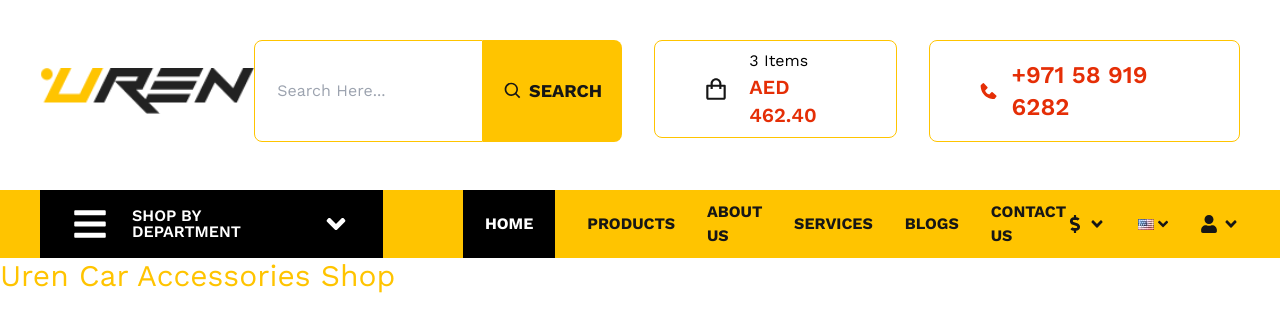
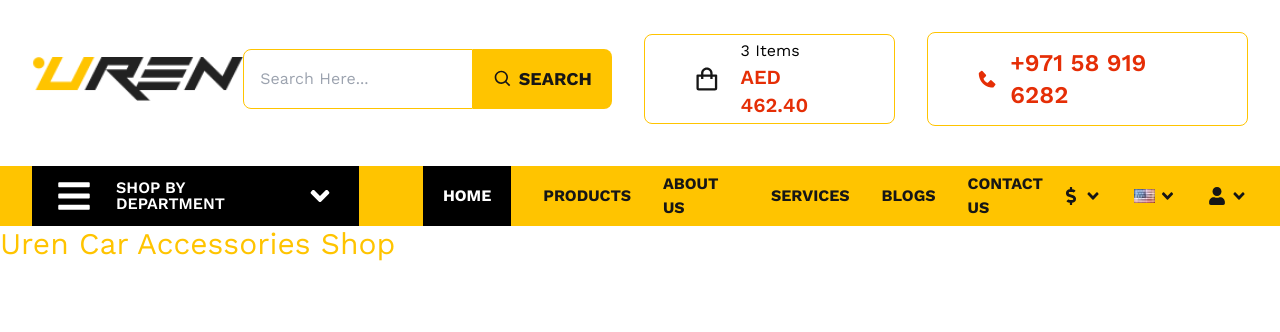
Before and after one commit to shahjalalhazari/Uren-Car-Accessories-Shop, a Next.js app: page / in a window 1280 px wide. Shown: the top 332 px of the page. Built offline with nearby package versions, Linux system fonts and the light colour scheme.

Commit message:
Fixed some bugs of Navbar.

```diff
--- a/src/components/shared/navbar/BottomNavbar.jsx
+++ b/src/components/shared/navbar/BottomNavbar.jsx
@@ -14,7 +14,7 @@ const BottomNavbar = ({ navItems, categories }) => {
       {/* NAVBAR BOTTOM PART FOR LARGE DEVICES */}
       <div className="lg-bottom-nav">
         {/* Category Menu  */}
-        <div className="flex items-center gap-x-20">
+        <div className="flex items-center gap-x-16">
           <div className="relative group dropdown">
             <div className="categories-list-heading">
               <FaBars className="text-4xl" />
@@ -49,7 +49,8 @@ const BottomNavbar = ({ navItems, categories }) => {
             {navItems.map((item) => (
               <Link
                 className={`main-nav-items ${
-                  pathname === item.path && "text-base-100 bg-dark p-[22px]"
+                  pathname === item.path &&
+                  "text-base-100 bg-dark py-[18px] px-5"
                 }`}
                 key={item.path}
                 href={item.path}
--- a/src/components/shared/navbar/TopNavbar.jsx
+++ b/src/components/shared/navbar/TopNavbar.jsx
@@ -20,13 +20,13 @@ const TopNavbar = ({ navItems, categories }) => {
       <div className="lg-top-nav">
         <Link href="/">
           <Image
-            width={"230"}
+            width={"220"}
             height={"40"}
             src="/images/menu/logo/2.png"
             alt="Uren's Logo"
           />
         </Link>
-        <ul className="flex gap-8">
+        <ul className="flex gap-8 items-center">
           <form className="flex">
             <input
               type="text"
@@ -88,7 +88,7 @@ const TopNavbar = ({ navItems, categories }) => {
 
           {/* Phone Number */}
           <Link href="tel://971589196282">
-            <div className="nav-phone-num px-12">
+            <div className="nav-phone-num">
               <BiSolidPhone />
               +971 58 919 6282
             </div>
@@ -135,12 +135,11 @@ const TopNavbar = ({ navItems, categories }) => {
               {/* Menu Items */}
               <ul className="sidebar-nav-list">
                 {navItems.map((item) => (
-                  <li>
+                  <li key={item.path}>
                     <Link
                       className={`font-semibold uppercase ${
                         pathname === item.path && "text-secondary"
                       }`}
-                      key={item.path}
                       href={item.path}
                       onClick={() => setNavbarOpen(false)}
                     >
@@ -280,12 +279,11 @@ const TopNavbar = ({ navItems, categories }) => {
                 {/* Menu Items */}
                 <ul className="sidebar-nav-list">
                   {navItems.map((item) => (
-                    <li>
+                    <li key={item.path}>
                       <Link
                         className={`font-semibold uppercase ${
                           pathname === item.path && "text-secondary"
                         }`}
-                        key={item.path}
                         href={item.path}
                         onClick={() => setNavbarOpen(false)}
                       >
--- a/src/components/shared/navbar/navbar.css
+++ b/src/components/shared/navbar/navbar.css
@@ -38,10 +38,10 @@
     @apply text-xl text-[#999] p-5;
 }
 .sidebar-nav-list {
-    @apply space-y-2 text-[#999] font-semibold mt-8 mx-8;
+    @apply space-y-4 text-[#999] font-semibold mt-8 mx-8;
 }
 .nav-phone-num {
-    @apply flex items-center justify-center gap-3 border border-primary py-2.5 text-xl font-semibold text-secondary;
+    @apply flex items-center justify-center gap-3 border border-primary py-2.5 text-lg font-semibold text-secondary;
 }
 
 /* NAVBAR BOTTOM PART FOR SMALL DEVICES */
@@ -84,9 +84,16 @@
     .md-top-nav {
         @apply flex items-center justify-between p-8 pb-10;
     }
+    .nav-cart-btn {
+        @apply border border-primary py-1 flex gap-5 items-center px-8;
+    }
+
+    .nav-phone-num {
+        @apply px-8;
+    }
     /* NAVBAR BOTTOM PART FOR MEDIUM DEVICES */
     .md-bottom-nav {
-        @apply bg-primary px-8 py-6 flex gap-x-8 items-center;
+        @apply bg-primary px-8 py-4 flex gap-x-8 items-center;
     }
     .categories-list-heading {
         @apply py-3 px-6;
@@ -121,10 +128,10 @@
 
     /* NAVBAR TOP PART FOR LARGE DEVICES */
     .lg-top-nav {
-        @apply bg-base-100 flex items-center justify-between p-10 pb-12;
+        @apply bg-base-100 flex items-center justify-between p-8 pb-10;
     }
     .lg-search-input {
-        @apply p-[22px] w-3/4 outline-none border border-primary rounded-s-lg;
+        @apply p-4 w-full outline-none border border-primary rounded-s-lg;
     }
     .lg-search-btn {
         @apply bg-primary flex items-center px-5 py-4 font-bold rounded-e-lg uppercase text-lg transition-all ease-in-out duration-500;
@@ -133,92 +140,74 @@
         @apply bg-secondary text-base-100;
     }
     .nav-cart-btn {
-        @apply border border-primary py-2 flex gap-5 items-center px-12 rounded-lg transition-all ease-in-out duration-500;
+        @apply border border-primary py-1 flex gap-5 items-center px-12 rounded-lg transition-all ease-in-out duration-500;
     }
     .nav-cart-btn:hover {
         @apply bg-primary;
     }
     .nav-phone-num {
-        @apply flex items-center justify-center gap-3 border rounded-lg border-primary px-12 py-[18px] text-2xl font-semibold text-secondary transition-all ease-in-out duration-500;
+        @apply flex items-center justify-center gap-3 border rounded-lg border-primary px-12 py-[14px] text-2xl font-semibold text-secondary transition-all ease-in-out duration-500;
     }
     .nav-phone-num:hover {
             @apply text-dark;
     }
     /* NAVBAR BOTTOM PART FOR LARGE DEVICES */
     .lg-bottom-nav {
-        @apply bg-primary px-10 flex justify-between items-center;
+        @apply bg-primary px-8 flex justify-between items-center;
     }
-
     .categories-list-heading {
-        @apply py-4 px-8 transition-all ease-in-out duration-500;
+        @apply py-3 px-6 transition-all ease-in-out duration-500;
     }
-
     .categories-list-heading-text {
         @apply flex-col pl-6 pr-20;
     }
-
     .categories-list {
         @apply hidden px-8 py-4 max-h-[60vh];
     }
-
     .dropdown:hover .categories-arrow {
         @apply rotate-180
     }
-
     .main-nav {
         @apply flex gap-8 items-center;
     }
-
     .main-nav-items {
         @apply font-bold uppercase transition-all ease-in-out duration-500;
     }
-
     .main-nav-items:hover {
         @apply text-secondary;
     }
-
     .dropdown:hover .categories-list,
     .dropdown:hover .dropdown-list {
         @apply block;
     }
-
     /* Right Side Dropdown items */
     .lg-bottom-nav .nav-right-side {
         @apply flex items-center gap-x-8;
     }
-
     .nav-right-side .dropdown-header {
         @apply flex items-center gap-x-1 text-lg cursor-pointer;
     }
-
     .dropdown-arrow {
         @apply transition-transform ease-in-out duration-500;
     }
-
     .dropdown:hover .dropdown-arrow {
         @apply rotate-180;
     }
-
     .dropdown-list {
         @apply absolute z-[998] right-0 hidden w-max bg-base-100 border border-primary p-4 shadow-lg animate-fadeIn;
     }
-
     .dropdown-list-item {
         @apply py-3;
     }
-
     .dropdown-list-active {
         @apply text-secondary;
     }
-
     .dropdown-list-item:hover {
         @apply bg-gray-100 text-secondary;
     }
-
     .language-dropdown-item {
         @apply dropdown-list-item flex gap-x-2;
     }
-
     .language-dropdown-item:hover,
     .dropdown-header:hover {
         @apply cursor-pointer;
```
